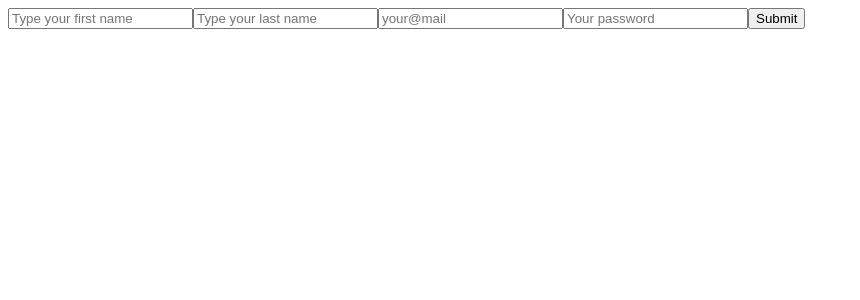
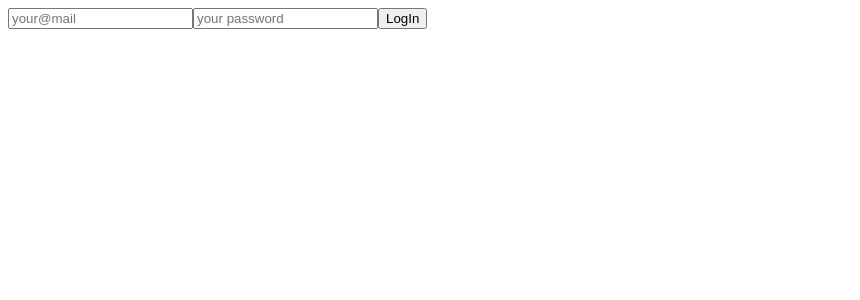
Before and after one commit to NataliiaYakovenko/react-rom-app, a React (Create React App) app: page / in a window 1280 px wide. Shown: the top 300 px of the page, without its empty margins (0-860 px from the left). Built offline with nearby package versions, Linux system fonts and the light colour scheme.

Commit message:
Add LogInForm  useReducer

```diff
--- a/src/App.js
+++ b/src/App.js
@@ -1,11 +1,11 @@
 import React, { Component } from "react";
-import RegistrationForm from "./components/RegistrationForm/RegistrationForm";
+import LogInForm from "./components/RegistrationForm/LogInForm";
 
 class App extends Component {
   render() {
     return (
       <>
-        <RegistrationForm />
+        <LogInForm />
       </>
     );
   }
--- /dev/null
+++ b/src/components/RegistrationForm/LogInForm.js
@@ -0,0 +1,54 @@
+import React from "react";
+import { useReducer } from "react";
+import registrationReducer from "../../reducers/registrationReducer";
+import CONSTANTS from "../../constants";
+
+const { ACTIONS } = CONSTANTS;
+
+const initialState = {
+  email: "",
+  password: "",
+};
+
+function LogInForm() {
+  const [state, dispatch] = useReducer(registrationReducer, initialState);
+  const { email, password } = state;
+
+  const universalChangeHandler = ({ target: { value, name } }) => {
+    dispatch({
+      type: ACTIONS.INPUT_CHENGE,
+      payload: {
+        value,
+        name,
+      },
+    });
+  };
+
+  const submitHandler = (event) => {
+    event.preventDefault();
+  };
+
+  return (
+    <form onSubmit={submitHandler}>
+      <input
+        type="email"
+        placeholder="your@mail"
+        name="email"
+        value={email}
+        onChange={universalChangeHandler}
+      />
+
+      <input
+        type="password"
+        placeholder="your password"
+        name="password"
+        value={password}
+        onChange={universalChangeHandler}
+      />
+
+      <button type="submit">LogIn</button>
+    </form>
+  );
+}
+
+export default LogInForm;
```
